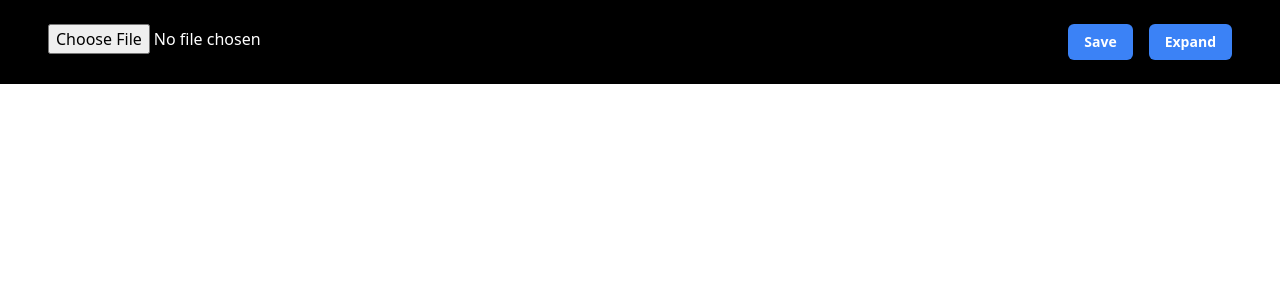
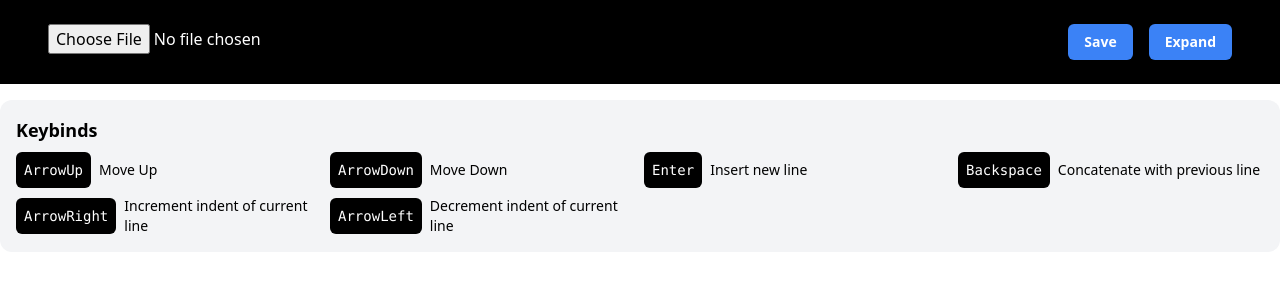
Before and after one commit to LaplaceXD/pdf-struct-annotation-tool, a React (Vite) app: page / in a window 1280 px wide. Shown: the top 300 px of the page. Built offline with nearby package versions, Linux system fonts and the light colour scheme.

Commit message:
feat(keybinds): added keybinds instructions

```diff
--- a/src/App.tsx
+++ b/src/App.tsx
@@ -83,6 +83,25 @@ export default function App() {
         </section>
       </header>
 
+      <section className="grid grid-cols-4 container m-auto gap-2 p-4 bg-gray-100 mt-4 rounded-xl">
+        <h2 className="col-span-4 text-lg font-semibold">Keybinds</h2>
+        <Action keyCode="ArrowUp" description="Move Up" />
+        <Action keyCode="ArrowDown" description="Move Down" />
+        <Action keyCode="Enter" description="Insert new line" />
+        <Action
+          keyCode="Backspace"
+          description="Concatenate with previous line"
+        />
+        <Action
+          keyCode="ArrowRight"
+          description="Increment indent of current line"
+        />
+        <Action
+          keyCode="ArrowLeft"
+          description="Decrement indent of current line"
+        />
+      </section>
+
       <ul className="container py-12 m-auto">
         {lines.map((line, i) => (
           <LineDisplay
@@ -164,6 +183,21 @@ function Button({ className, children, ...props }: ComponentProps<"button">) {
   );
 }
 
+function Action({
+  keyCode,
+  description,
+}: {
+  keyCode: string;
+  description: string;
+}) {
+  return (
+    <span className="flex gap-2 items-center text-sm">
+      <kbd className="bg-black p-2 rounded-md text-white">{keyCode}</kbd>
+      {description}
+    </span>
+  );
+}
+
 function CarriageReturn({
   size = 12,
   className,
```
